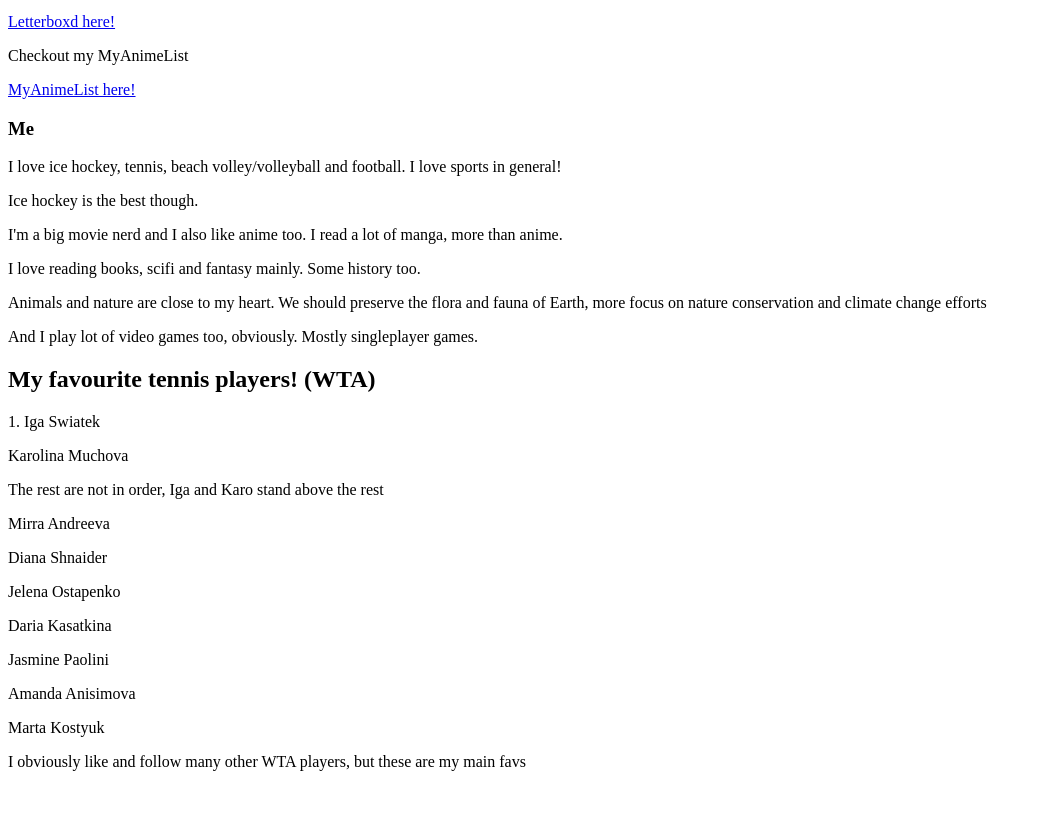
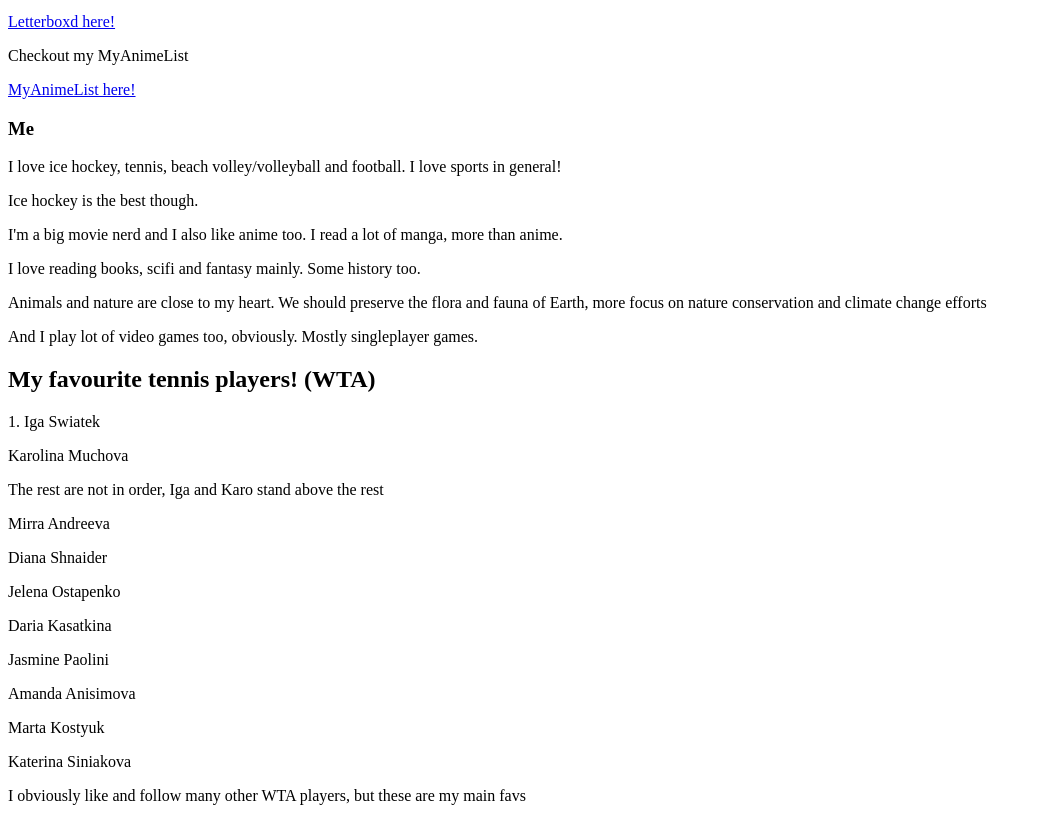
Before and after one commit to ahmatti13/ahmatti13.github.io, a plain HTML site: page index.html in a window 1280 px wide. Shown: the part 101-922 px from the top of the page, without its empty margins (0-1041 px from the left). Before the commit the page ends 888 px from the top, so only its background shows below. Drawn offline with Linux system fonts and the light colour scheme.

Commit message:
Update index.html

```diff
--- a/index.html
+++ b/index.html
@@ -29,6 +29,7 @@
         <p>Jasmine Paolini</p>
         <p>Amanda Anisimova</p>
         <p>Marta Kostyuk</p>
+        <p>Katerina Siniakova</p>
         <p>I obviously like and follow many other WTA players, but these are my main favs</p>
     </body>
 </html>
```
